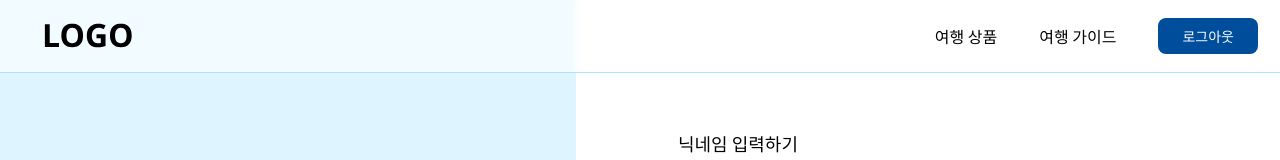
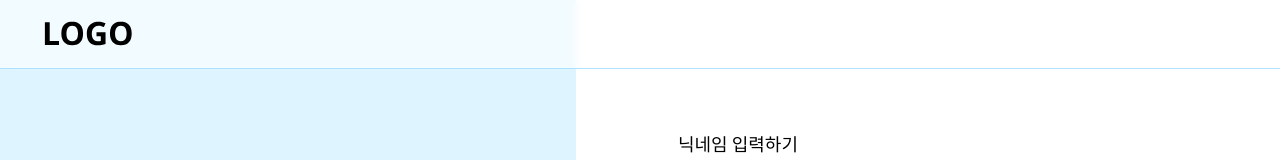
Before and after one commit to Pororong24/Pororong-Client, a React (Vite) app: page /onboard in a window 1280 px wide. Shown: the top 160 px of the page. Built offline with nearby package versions, Linux system fonts and the light colour scheme; what emotion-reset would draw is missing.

Commit message:
✨ feat: 로그인 이전용 메뉴 없는 헤더 추가 (#8)

```diff
--- a/src/components/OnboardPage/OnboardForm.tsx
+++ b/src/components/OnboardPage/OnboardForm.tsx
@@ -5,9 +5,11 @@ import styled from '@emotion/styled';
 
 export const OnboardForm = () => {
   const handleClick = () => {
+    console.log('click');
     //TODO: 닉네임 입력창 열기
   };
   const buttonhandleClick = () => {
+    console.log('click2');
     //TODO: 어딘가로 이동
   };
   return (
--- a/src/components/common/Header/index.tsx
+++ b/src/components/common/Header/index.tsx
@@ -5,7 +5,11 @@ import { useState } from 'react';
 import { Link, useNavigate } from 'react-router-dom';
 import TempLogo from '@/assets/icons/TempLogo.svg';
 
-export const Header = () => {
+export interface HeaderProps {
+  showMenu?: boolean;
+}
+
+export const Header = ({ showMenu = true }: HeaderProps) => {
   const [loggedIn, setLoggedIn] = useState(false);
   const navigate = useNavigate();
   return (
@@ -15,6 +19,7 @@ export const Header = () => {
           <img src={TempLogo} alt="TempLogo" />
         </IconWrapper>
       </Link>
+      {showMenu && (
         <StyledMenuContainer>
           {NAVIGATION_MENU.map((item) => (
             <StyledMenuButton
@@ -38,6 +43,7 @@ export const Header = () => {
             </StyledLoginButton>
           )}
         </StyledMenuContainer>
+      )}
     </StyledContainer>
   );
 };
--- a/src/pages/OnboardPage.tsx
+++ b/src/pages/OnboardPage.tsx
@@ -6,7 +6,7 @@ import styled from '@emotion/styled';
 export const OnboardPage = () => {
   return (
     <Container>
-      <Header />
+      <Header showMenu={false} />
       <StyledLeftContainer />
 
       <StyledRightContainer>
```
Also changed, not shown: 1 other file (tests, documents, lock files or other folders). Lines whose indentation alone changed are shown as unchanged.
